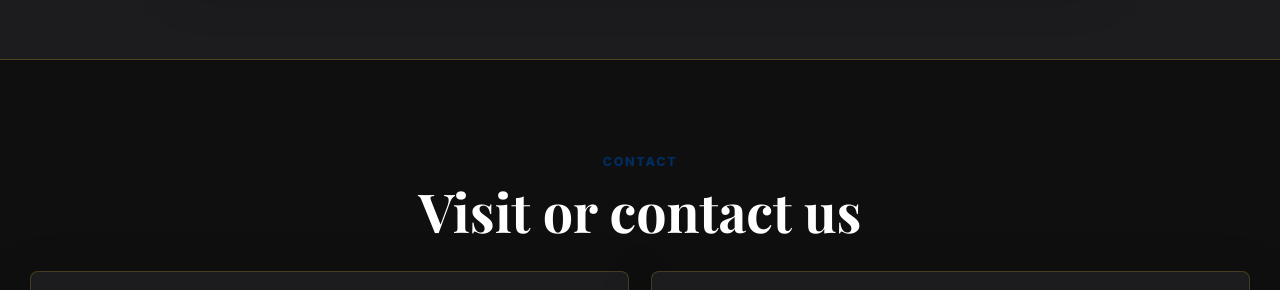
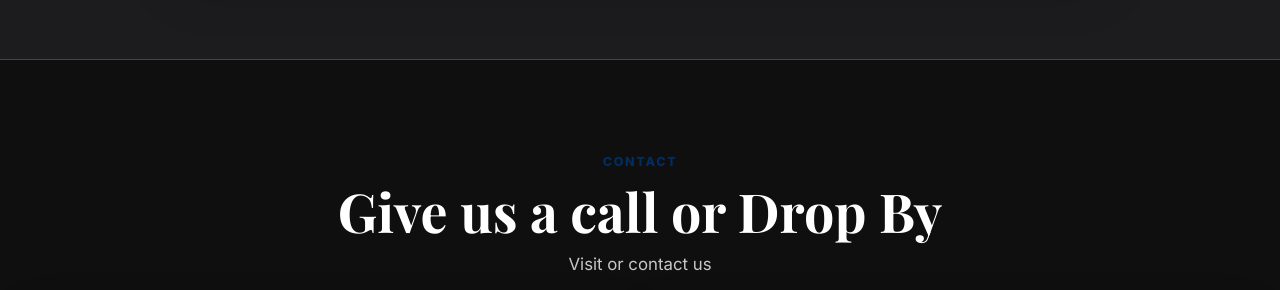
Before and after one commit to imtiaj25/Car-Dealership, a plain HTML site: page frontend/index.html in a window 1280 px wide. Shown: the part 4354-4644 px from the top of the page. Drawn offline with nearby package versions, Linux system fonts and the light colour scheme; no server answers.

Commit message:
Update contact heading

```diff
--- a/frontend/index.html
+++ b/frontend/index.html
@@ -240,11 +240,11 @@
       <section class="contact section" id="contact">
         <div class="section-heading centered">
           <p class="eyebrow">Contact</p>
-          <h2>Visit or contact us</h2>
+          <h2>Give us a call or Drop By</h2>
+          <p class="section-subtitle">Visit or contact us</p>
         </div>
         <div class="contact-grid">
           <article class="contact-card">
-            <h3>Driven by Trust</h3>
             <p><strong>T:</strong> 03 9888 9222</p>
             <p><strong>F:</strong> 03 9888 9277</p>
             <p><strong>E:</strong> drew@pierrecolletmotors.com.au</p>
--- a/frontend/style.css
+++ b/frontend/style.css
@@ -321,6 +321,12 @@ h3 {
 
 .section-heading h2 {
   font-size: clamp(2.2rem, 4.2vw, 3.7rem);
+}
+
+.section-subtitle {
+  margin: 12px 0 0;
+  color: var(--soft);
+  font-size: 1.05rem;
 }
 
 .floating-services {
```
